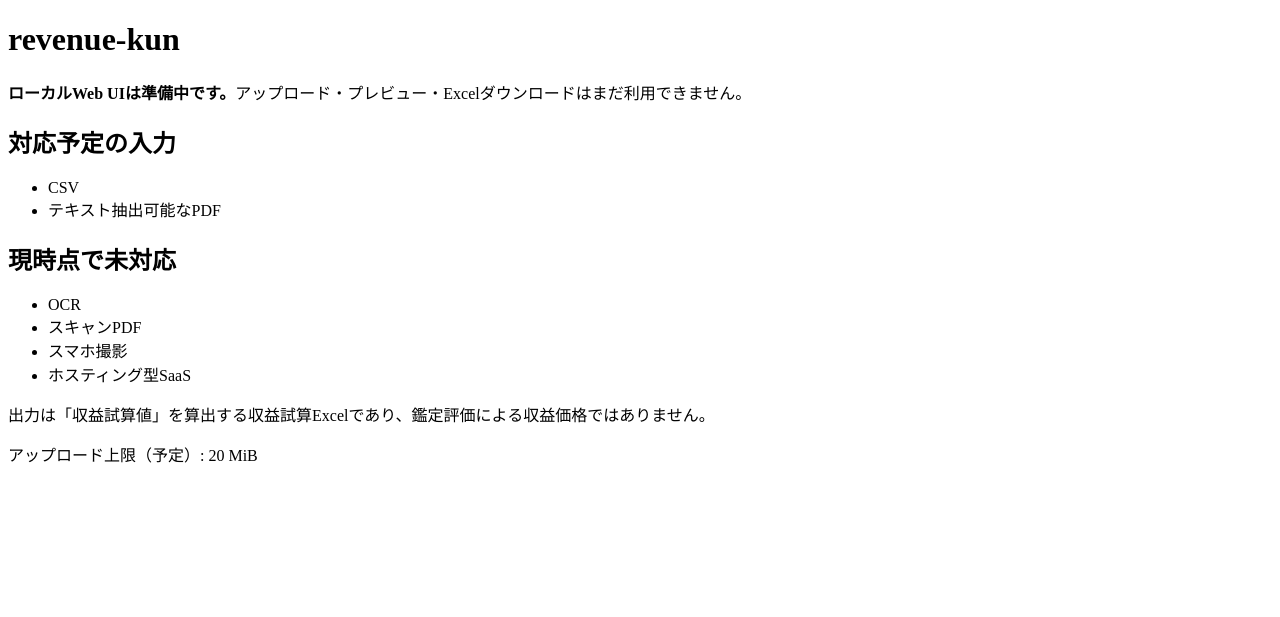
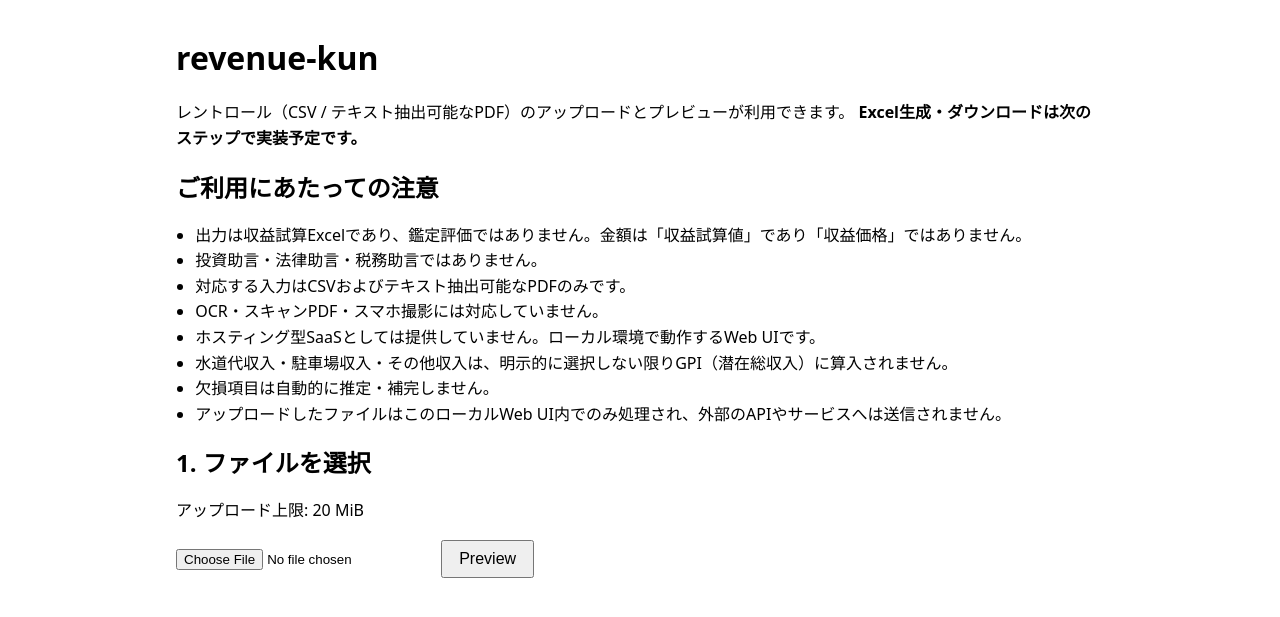
Before and after one commit to signal-yield/revenue-kun, a FastAPI app: page / in a window 1280 px wide. Shown: the top 617 px of the page. Run offline with FastAPI, Linux system fonts and the light colour scheme.

Commit message:
feat(webui): add preview UI and optional income controls

```diff
--- a/webui/app.py
+++ b/webui/app.py
@@ -8,7 +8,11 @@
 Scope so far:
   - Issue #79: root page and a health endpoint.
   - Issue #80: `POST /api/preview` -- CSV/PDF preview only, no Excel
-    generation, no optional-income opt-in UI. Those remain for #81/#82.
+    generation, no optional-income opt-in UI.
+  - Issue #81: browser preview UI (`webui/static/app.js`) and
+    optional-income checkboxes (display/opt-in only, no
+    `OptionalIncomeConfig`, no GPI decision). Excel generation and
+    `POST /api/generate` remain for #82.
 """
 from __future__ import annotations
 
@@ -18,14 +22,17 @@
 from fastapi.exceptions import RequestValidationError
 from fastapi.requests import Request
 from fastapi.responses import HTMLResponse, JSONResponse
+from fastapi.staticfiles import StaticFiles
 from fastapi.templating import Jinja2Templates
 
 from .config import get_max_upload_mb
 from .preview import PreviewFailure, process_upload
 
 _TEMPLATES_DIR = Path(__file__).resolve().parent / "templates"
+_STATIC_DIR = Path(__file__).resolve().parent / "static"
 
 app = FastAPI(title="revenue-kun Web UI")
+app.mount("/static", StaticFiles(directory=str(_STATIC_DIR)), name="static")
 _templates = Jinja2Templates(directory=str(_TEMPLATES_DIR))
 
 
--- /dev/null
+++ b/webui/static/app.js
@@ -0,0 +1,251 @@
+/*
+ * Browser-side preview UI for revenue-kun's Step 3 Web UI (Issue #81).
+ *
+ * Scope: file selection, calling the existing POST /api/preview endpoint,
+ * and rendering its JSON response. This file must not parse CSV/PDF,
+ * compute missing information, decide optional-income GPI inclusion, or
+ * perform any NOI/valuation/Excel-formula calculation -- all of that
+ * stays in src/revenue_kun/ and is reused by webui/preview.py on the
+ * server. See Issue #78 for the approved architecture decision.
+ *
+ * The generate/download action is intentionally always disabled here;
+ * POST /api/generate and Excel generation are implemented in Issue #82.
+ */
+(function () {
+  "use strict";
+
+  var fileInput = document.getElementById("file-input");
+  var previewButton = document.getElementById("preview-button");
+  var generateButton = document.getElementById("generate-button");
+  var errorBox = document.getElementById("error-box");
+  var resultsBox = document.getElementById("results-box");
+  var summaryBox = document.getElementById("summary-box");
+  var rowsTableBody = document.querySelector("#rows-table tbody");
+  var missingList = document.getElementById("missing-list");
+  var optionalIncomeBox = document.getElementById("optional-income-box");
+
+  var OPTIONAL_INCOME_LABELS = {
+    water_income: "水道代収入",
+    parking_income: "駐車場収入",
+    other_income: "その他収入",
+  };
+
+  // The browser-selected File is retained here (not just inside the
+  // change-event handler) so a future #82 generate action can resend the
+  // same file to POST /api/generate without asking the user to re-select it.
+  var selectedFile = null;
+  var isSubmitting = false;
+
+  function clearChildren(element) {
+    while (element.firstChild) {
+      element.removeChild(element.firstChild);
+    }
+  }
+
+  function hide(element) {
+    element.hidden = true;
+  }
+
+  function show(element) {
+    element.hidden = false;
+  }
+
+  function resetResults() {
+    // Clear only the dynamically populated areas -- resultsBox itself keeps
+    // its static structure (headings, table header, generate button).
+    clearChildren(summaryBox);
+    clearChildren(rowsTableBody);
+    clearChildren(missingList);
+    clearChildren(optionalIncomeBox);
+    hide(resultsBox);
+    clearChildren(errorBox);
+    hide(errorBox);
+    generateButton.disabled = true;
+  }
+
+  function showError(message) {
+    clearChildren(errorBox);
+    var p = document.createElement("p");
+    p.textContent = message;
+    errorBox.appendChild(p);
+    show(errorBox);
+    generateButton.disabled = true;
+  }
+
+  function formatAmount(value) {
+    if (value === null || value === undefined) {
+      return "-";
+    }
+    var num = Number(value);
+    if (Number.isNaN(num)) {
+      return "-";
+    }
+    return num.toLocaleString("ja-JP");
+  }
+
+  function textOrDash(value) {
+    if (value === null || value === undefined || value === "") {
+      return "-";
+    }
+    return String(value);
+  }
+
+  function renderSummary(data) {
+    clearChildren(summaryBox);
+    var statusSummary = data.status_summary || {};
+    var lines = [
+      "入力形式: " + textOrDash(data.input_type),
+      "区画数: " + textOrDash(data.unit_count),
+      "稼働: " + textOrDash(statusSummary.occupied) +
+        " / 空室: " + textOrDash(statusSummary.vacant) +
+        " / 不明: " + textOrDash(statusSummary.unknown),
+    ];
+    lines.forEach(function (line) {
+      var p = document.createElement("p");
+      p.textContent = line;
+      summaryBox.appendChild(p);
+    });
+  }
+
+  function renderRows(rows) {
+    clearChildren(rowsTableBody);
+    (rows || []).forEach(function (row) {
+      var tr = document.createElement("tr");
+      var values = [
+        textOrDash(row.room),
+        textOrDash(row.status),
+        formatAmount(row.rent),
+        formatAmount(row.common_fee),
+        formatAmount(row.water_income),
+        formatAmount(row.parking_income),
+        formatAmount(row.other_income),
+      ];
+      values.forEach(function (value) {
+        var td = document.createElement("td");
+        td.textContent = value;
+        tr.appendChild(td);
+      });
+      rowsTableBody.appendChild(tr);
+    });
+  }
+
+  function renderMissing(missingItems) {
+    clearChildren(missingList);
+    if (!missingItems || missingItems.length === 0) {
+      var none = document.createElement("li");
+      none.textContent = "欠損項目はありません。";
+      missingList.appendChild(none);
+      return;
+    }
+    missingItems.forEach(function (item) {
+      var li = document.createElement("li");
+      var severity = textOrDash(item.severity);
+      li.className = "severity-" + severity;
+      li.textContent = "[" + severity + "] " + textOrDash(item.field) + ": " + textOrDash(item.message);
+      missingList.appendChild(li);
+    });
+  }
+
+  function renderOptionalIncome(optionalIncome) {
+    clearChildren(optionalIncomeBox);
+    optionalIncome = optionalIncome || {};
+    Object.keys(OPTIONAL_INCOME_LABELS).forEach(function (key) {
+      var entry = optionalIncome[key] || { present: false, total: 0 };
+
+      var wrapper = document.createElement("div");
+      wrapper.className = "optional-income-row";
+
+      var label = document.createElement("label");
+
+      var checkbox = document.createElement("input");
+      checkbox.type = "checkbox";
+      checkbox.checked = false; // always unchecked by default, regardless of extracted data
+      checkbox.disabled = !entry.present;
+      checkbox.className = "optional-income-checkbox";
+      checkbox.setAttribute("data-optional-income-key", key);
+
+      label.appendChild(checkbox);
+
+      var text = document.createElement("span");
+      text.textContent =
+        " " + OPTIONAL_INCOME_LABELS[key] +
+        "（抽出: " + (entry.present ? "あり" : "なし") +
+        " / 合計: " + formatAmount(entry.total) + " 円）";
+      label.appendChild(text);
+
+      wrapper.appendChild(label);
+      optionalIncomeBox.appendChild(wrapper);
+    });
+  }
+
+  // Exposed for a future #82 generate action; reading the current
+  // selections here does not decide GPI inclusion by itself.
+  function getSelectedOptionalIncomeKeys() {
+    var checkboxes = optionalIncomeBox.querySelectorAll(".optional-income-checkbox");
+    var keys = [];
+    for (var i = 0; i < checkboxes.length; i += 1) {
+      if (checkboxes[i].checked) {
+        keys.push(checkboxes[i].getAttribute("data-optional-income-key"));
+      }
+    }
+    return keys;
+  }
+  window.revenueKunGetSelectedOptionalIncomeKeys = getSelectedOptionalIncomeKeys;
+
+  function renderPreview(data) {
+    renderSummary(data);
+    renderRows(data.rows);
+    renderMissing(data.missing);
+    renderOptionalIncome(data.optional_income);
+    show(resultsBox);
+    // Excel generation belongs to #82; this action stays disabled here
+    // regardless of whether the preview succeeded.
+    generateButton.disabled = true;
+  }
+
+  fileInput.addEventListener("change", function () {
+    selectedFile = fileInput.files && fileInput.files.length > 0 ? fileInput.files[0] : null;
+    resetResults();
+  });
+
+  previewButton.addEventListener("click", function () {
+    if (isSubmitting) {
+      return;
+    }
+    if (!selectedFile) {
+      showError("CSVまたはPDFファイルを選択してください。");
+      return;
+    }
+
+    resetResults();
+    isSubmitting = true;
+    previewButton.disabled = true;
+
+    var formData = new FormData();
+    formData.append("file", selectedFile);
+
+    fetch("/api/preview", { method: "POST", body: formData })
+      .then(function (response) {
+        return response.json().then(function (data) {
+          return { data: data };
+        });
+      })
+      .then(function (result) {
+        if (result.data && result.data.ok) {
+          renderPreview(result.data);
+        } else {
+          var message =
+            (result.data && result.data.error && result.data.error.message) ||
+            "プレビューに失敗しました。";
+          showError(message);
+        }
+      })
+      .catch(function () {
+        showError("通信エラーが発生しました。しばらくしてから再度お試しください。");
+      })
+      .finally(function () {
+        isSubmitting = false;
+        previewButton.disabled = false;
+      });
+  });
+})();
--- /dev/null
+++ b/webui/static/styles.css
@@ -0,0 +1,95 @@
+:root {
+  color-scheme: light dark;
+}
+
+body {
+  font-family: system-ui, -apple-system, "Segoe UI", sans-serif;
+  margin: 0;
+  padding: 1rem;
+  max-width: 960px;
+  margin-inline: auto;
+  line-height: 1.6;
+  box-sizing: border-box;
+}
+
+*, *::before, *::after {
+  box-sizing: inherit;
+}
+
+h1, h2, h3 {
+  line-height: 1.3;
+}
+
+#notices ul {
+  padding-left: 1.2rem;
+}
+
+#error-box {
+  color: #b00020;
+  border: 1px solid #b00020;
+  border-radius: 4px;
+  padding: 0.75rem;
+  margin: 1rem 0;
+}
+
+#error-box[hidden],
+#results-box[hidden] {
+  display: none;
+}
+
+.table-scroll {
+  overflow-x: auto;
+  max-width: 100%;
+}
+
+table {
+  border-collapse: collapse;
+  width: 100%;
+  min-width: 480px;
+}
+
+th, td {
+  border: 1px solid #ccc;
+  padding: 0.4rem 0.6rem;
+  text-align: right;
+  white-space: nowrap;
+}
+
+th:first-child, td:first-child,
+th:nth-child(2), td:nth-child(2) {
+  text-align: left;
+}
+
+.optional-income-row {
+  margin: 0.4rem 0;
+}
+
+#missing-list .severity-error {
+  color: #b00020;
+  font-weight: bold;
+}
+
+#missing-list .severity-warning {
+  color: #8a6d00;
+}
+
+button {
+  padding: 0.5rem 1rem;
+  font-size: 1rem;
+}
+
+button:disabled {
+  opacity: 0.6;
+  cursor: not-allowed;
+}
+
+input[type="file"] {
+  margin-right: 0.5rem;
+  max-width: 100%;
+}
+
+@media (max-width: 480px) {
+  body {
+    padding: 0.75rem;
+  }
+}
--- a/webui/templates/index.html
+++ b/webui/templates/index.html
@@ -2,30 +2,77 @@
 <html lang="ja">
 <head>
   <meta charset="utf-8" />
-  <title>revenue-kun Web UI（準備中）</title>
+  <meta name="viewport" content="width=device-width, initial-scale=1.0" />
+  <title>revenue-kun Web UI</title>
+  <link rel="stylesheet" href="/static/styles.css" />
 </head>
 <body>
   <h1>revenue-kun</h1>
-  <p><strong>ローカルWeb UIは準備中です。</strong>アップロード・プレビュー・Excelダウンロードはまだ利用できません。</p>
-
-  <h2>対応予定の入力</h2>
-  <ul>
-    <li>CSV</li>
-    <li>テキスト抽出可能なPDF</li>
-  </ul>
-
-  <h2>現時点で未対応</h2>
-  <ul>
-    <li>OCR</li>
-    <li>スキャンPDF</li>
-    <li>スマホ撮影</li>
-    <li>ホスティング型SaaS</li>
-  </ul>
-
   <p>
-    出力は「収益試算値」を算出する収益試算Excelであり、鑑定評価による収益価格ではありません。
+    レントロール（CSV / テキスト抽出可能なPDF）のアップロードとプレビューが利用できます。
+    <strong>Excel生成・ダウンロードは次のステップで実装予定です。</strong>
   </p>
 
-  <p>アップロード上限（予定）: {{ max_upload_mb }} MiB</p>
+  <section id="notices">
+    <h2>ご利用にあたっての注意</h2>
+    <ul>
+      <li>出力は収益試算Excelであり、鑑定評価ではありません。金額は「収益試算値」であり「収益価格」ではありません。</li>
+      <li>投資助言・法律助言・税務助言ではありません。</li>
+      <li>対応する入力はCSVおよびテキスト抽出可能なPDFのみです。</li>
+      <li>OCR・スキャンPDF・スマホ撮影には対応していません。</li>
+      <li>ホスティング型SaaSとしては提供していません。ローカル環境で動作するWeb UIです。</li>
+      <li>水道代収入・駐車場収入・その他収入は、明示的に選択しない限りGPI（潜在総収入）に算入されません。</li>
+      <li>欠損項目は自動的に推定・補完しません。</li>
+      <li>アップロードしたファイルはこのローカルWeb UI内でのみ処理され、外部のAPIやサービスへは送信されません。</li>
+    </ul>
+  </section>
+
+  <section id="upload-section">
+    <h2>1. ファイルを選択</h2>
+    <p>アップロード上限: {{ max_upload_mb }} MiB</p>
+    <input type="file" id="file-input" accept=".csv,.pdf" />
+    <button type="button" id="preview-button">Preview</button>
+  </section>
+
+  <section id="error-box" hidden></section>
+
+  <section id="results-box" hidden>
+    <h2>2. プレビュー結果</h2>
+    <div id="summary-box"></div>
+
+    <h3>レントロール</h3>
+    <div class="table-scroll">
+      <table id="rows-table">
+        <thead>
+          <tr>
+            <th>部屋</th>
+            <th>状態</th>
+            <th>賃料</th>
+            <th>共益費</th>
+            <th>水道代収入</th>
+            <th>駐車場収入</th>
+            <th>その他収入</th>
+          </tr>
+        </thead>
+        <tbody></tbody>
+      </table>
+    </div>
+
+    <h3>欠損情報</h3>
+    <ul id="missing-list"></ul>
+
+    <h3>付帯収入（optional income）</h3>
+    <p>
+      抽出された付帯収入は表示のみです。チェックした項目だけが将来のGPI算入対象候補になります。
+      デフォルトはすべて未選択（GPI非算入）です。
+    </p>
+    <div id="optional-income-box"></div>
+
+    <h3>3. Excel生成・ダウンロード</h3>
+    <p>Excel生成・ダウンロードは次のステップで実装予定です。</p>
+    <button type="button" id="generate-button" disabled>Generate Excel（準備中）</button>
+  </section>
+
+  <script src="/static/app.js"></script>
 </body>
 </html>
```
Also changed, not shown: tests/test_webui_app.py (+64 -2 lines), tests/test_webui_preview_ui.py (added, +181 -0 lines).
